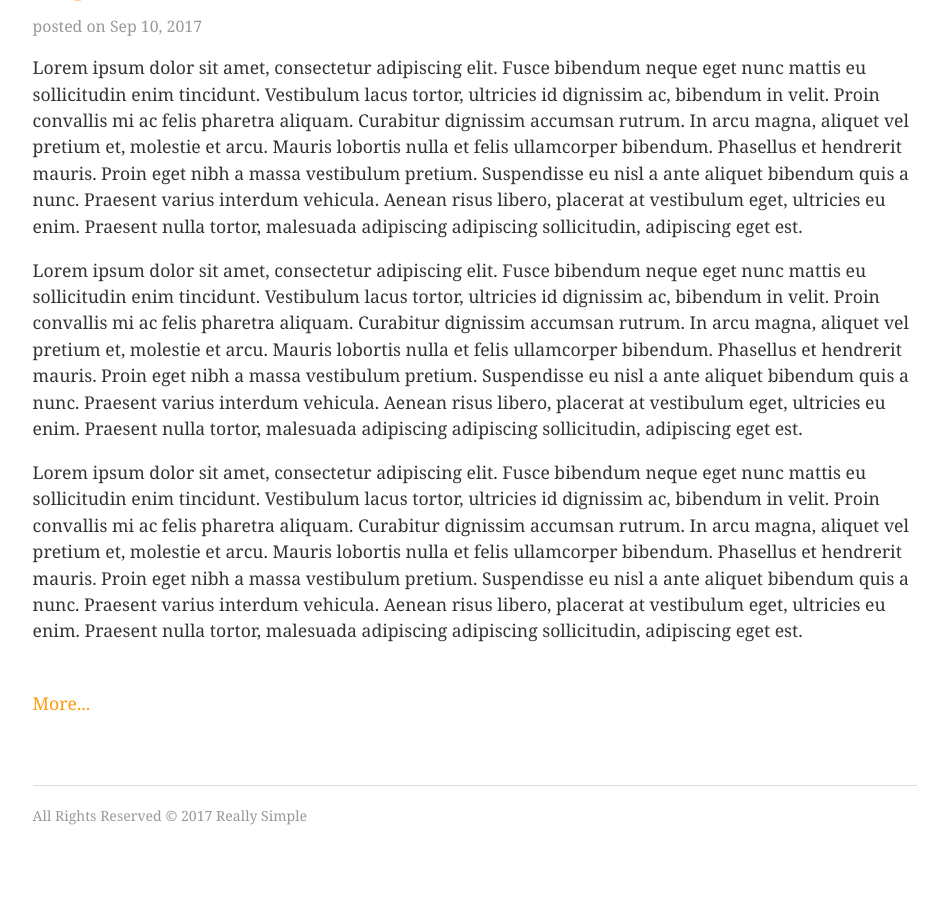
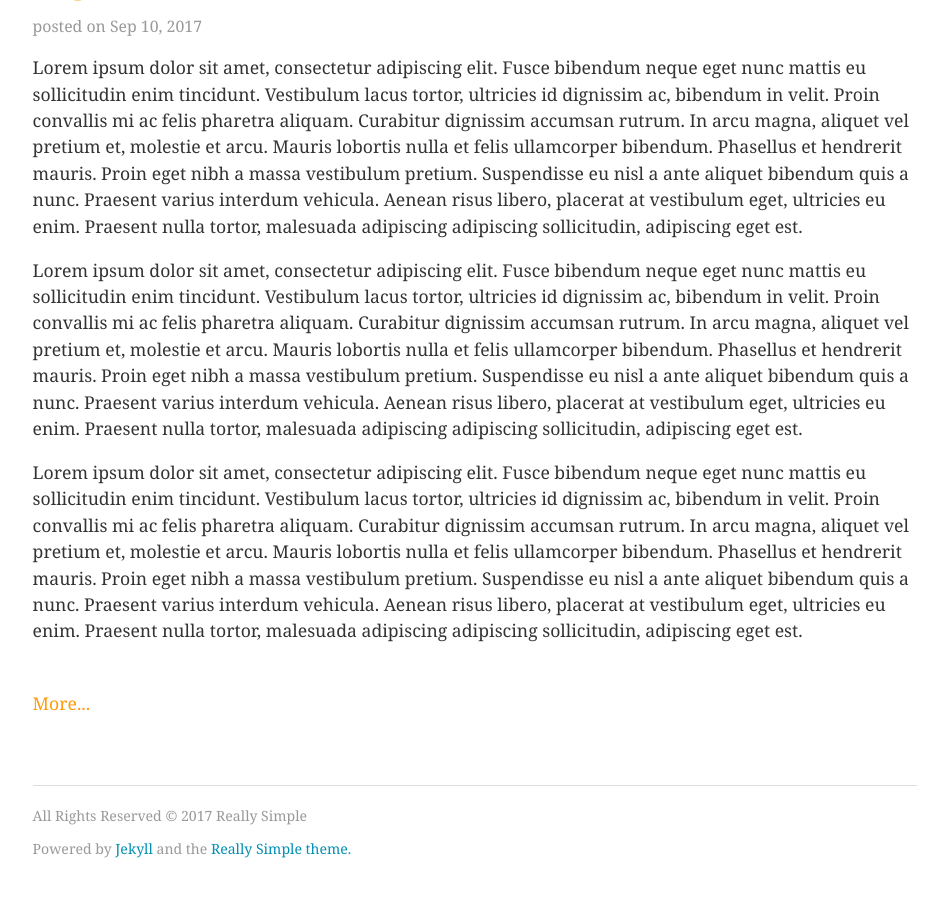
Before and after one commit to jusx/really-simple, a Jekyll site: the page built from index.md, in a window 1280 px wide and 900 px high, scrolled down 4059 px. Shown: the top 897 px of the window, without its empty margins (165-1105 px from the left). Built offline with Jekyll 4.4.1, drawn with Linux system fonts in a browser that asks for light colours; before the commit the page ends 4912 px from its top, so only the background shows below that.

Commit message:
bugfix: theme attribution now exist for jekyll and this theme.

```diff
--- a/_layouts/default.html
+++ b/_layouts/default.html
@@ -22,6 +22,7 @@
 
       <div class="footer">
          All Rights Reserved &copy; 2017 {{ site.title | escape }}
+         <p>Powered by <a href="https://jekyllrb.com/">Jekyll</a> and the <a href="https://github.com/jusx/really-simple">Really Simple theme.</a></p>
       </div>
    </div>
 </body>
```
